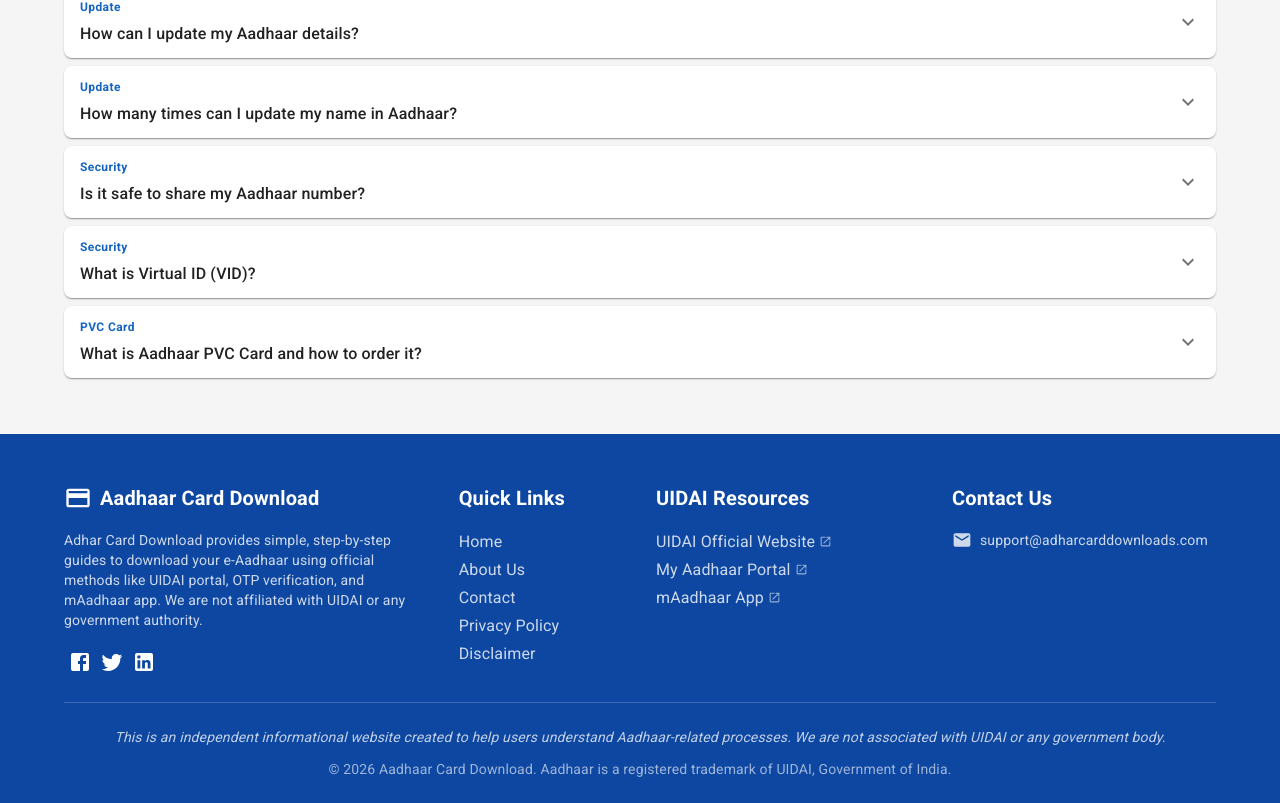
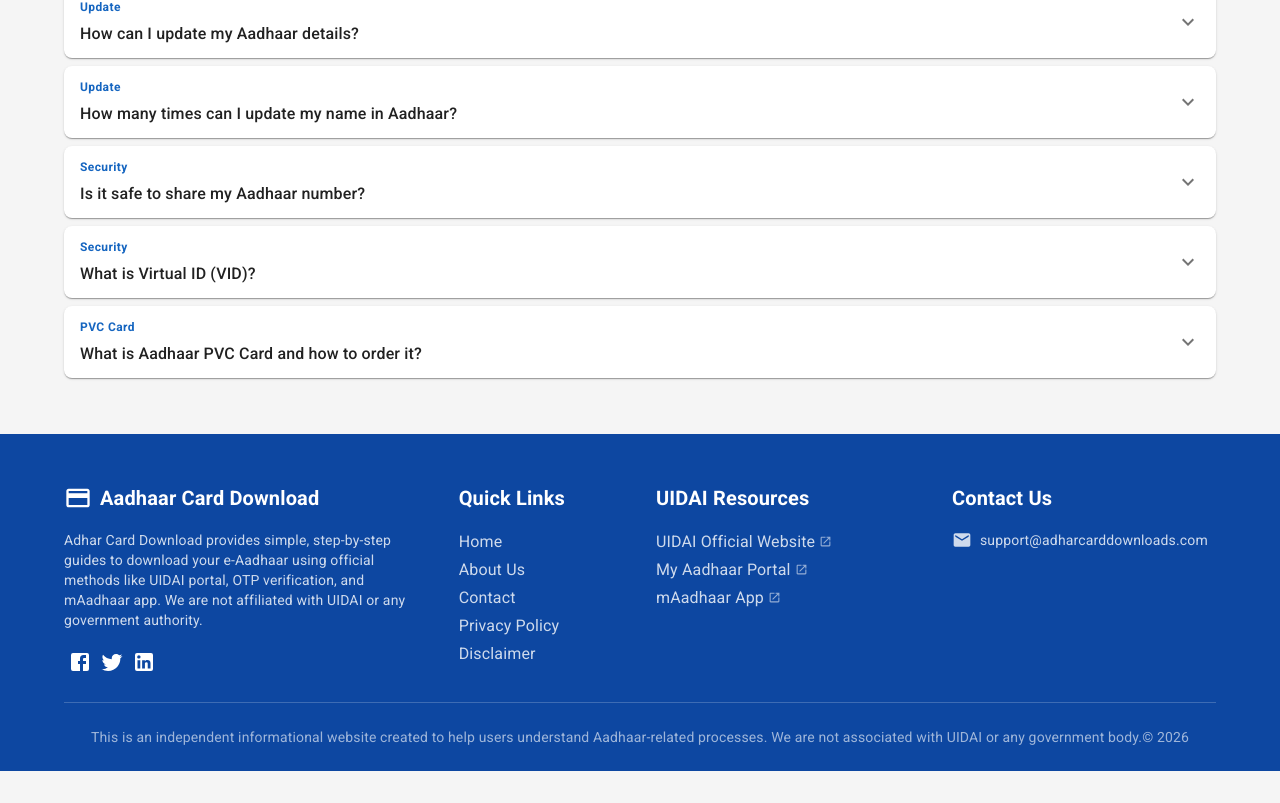
Before and after one commit to chiragtelar/aadharcard, a React (Create React App) app: page /faqs in a window 1280 px wide. Shown: the part 946-1749 px from the top of the page. After the commit the page ends 1717 px from the top, so only its background shows below. Built offline with nearby package versions, Linux system fonts and the light colour scheme.

Commit message:
discalimer update

```diff
--- a/src/components/Footer.jsx
+++ b/src/components/Footer.jsx
@@ -114,13 +114,10 @@
         <Divider sx={{ borderColor: 'rgba(255,255,255,0.2)', my: 3 }} />
 
         {/* Disclaimer */}
-        <Typography variant="body2" align="center" sx={{ opacity: 0.75, mb: 1.5, fontStyle: 'italic' }}>
-          This is an independent informational website created to help users understand
-          Aadhaar-related processes. We are not associated with UIDAI or any government body.
-        </Typography>
 
         <Typography variant="body2" align="center" sx={{ opacity: 0.6 }}>
-          © {new Date().getFullYear()} Aadhaar Card Download. Aadhaar is a registered trademark of UIDAI, Government of India.
+          This is an independent informational website created to help users understand
+          Aadhaar-related processes. We are not associated with UIDAI or any government body.© {new Date().getFullYear()}
         </Typography>
       </Container>
     </Box>
```
